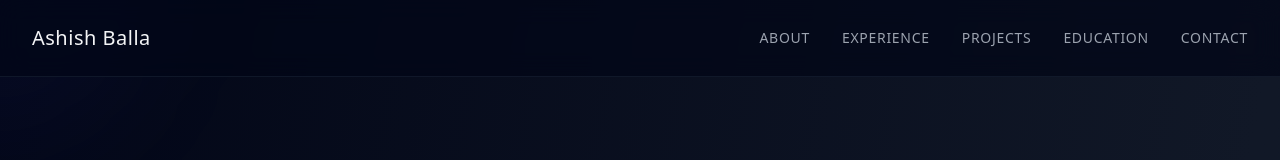
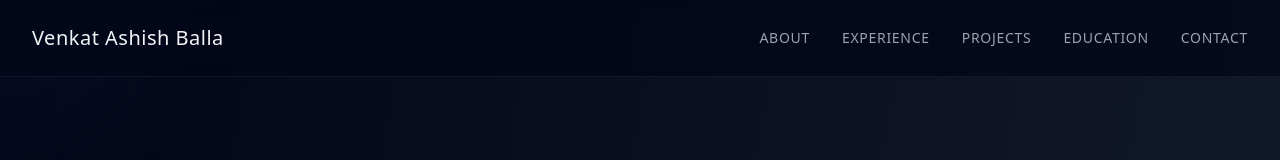
Before and after one commit to ashishballa/portfolio, a React (Vite) app in the folder ashishballa_portfolio/: page / in a window 1280 px wide. Shown: the top 160 px of the page. Built offline with nearby package versions, Linux system fonts and the light colour scheme.

Commit message:
updated contact

```diff
--- a/ashishballa_portfolio/src/App.jsx
+++ b/ashishballa_portfolio/src/App.jsx
@@ -214,7 +214,7 @@ const experiences = [
       <nav className="fixed top-0 w-full z-50 backdrop-blur-md bg-slate-950/70 border-b border-slate-800/50">
         <div className="max-w-7xl mx-auto px-4 sm:px-6 lg:px-8 py-6 flex justify-between items-center">
           <div className="text-xl font-light tracking-wide text-gray-100">
-            Ashish Balla
+            Venkat Ashish Balla
           </div>
 
           {/* Desktop Navigation */}
@@ -586,10 +586,10 @@ const experiences = [
               </div>
               <p className="text-xs uppercase tracking-wider text-gray-500 mb-2 font-light">Email</p>
               <a
-                href="mailto:canashishballa@gmail.com"
+                href="mailto:venkatashishb@gmail.com"
                 className="text-gray-300 hover:text-gray-100 transition-colors text-sm font-light"
               >
-                canashishballa@gmail.com
+                venkatashishb@gmail.com
               </a>
             </div>
             <div className="text-center group">
@@ -620,7 +620,7 @@ const experiences = [
               <Github className="text-gray-400 group-hover:text-gray-100" size={20} />
             </a>
             <a
-              href="https://linkedin.com/in/ashishballa"
+              href="https://www.linkedin.com/in/venkatashishb/"
               target="_blank"
               rel="noopener noreferrer"
               className="group p-4 border border-slate-800 rounded-sm hover:border-slate-700 transition-all duration-300 hover:-translate-y-1"
@@ -628,7 +628,7 @@ const experiences = [
               <Linkedin className="text-gray-400 group-hover:text-gray-100" size={20} />
             </a>
             <a
-              href="mailto:canashishballa@gmail.com"
+              href="mailto:venkatashishb@gmail.com"
               className="group p-4 border border-slate-800 rounded-sm hover:border-slate-700 transition-all duration-300 hover:-translate-y-1"
             >
               <Mail className="text-gray-400 group-hover:text-gray-100" size={20} />
@@ -640,7 +640,7 @@ const experiences = [
       {/* Minimalistic Footer */}
       <footer className="py-12 text-center text-gray-500 border-t border-slate-800/50">
         <div className="max-w-4xl mx-auto px-4">
-          <p className="text-xs uppercase tracking-wider font-light">&copy; 2025 Ashish Balla</p>
+          <p className="text-xs uppercase tracking-wider font-light">&copy; 2025 Venkat Ashish Balla</p>
         </div>
       </footer>
     </div>
```
